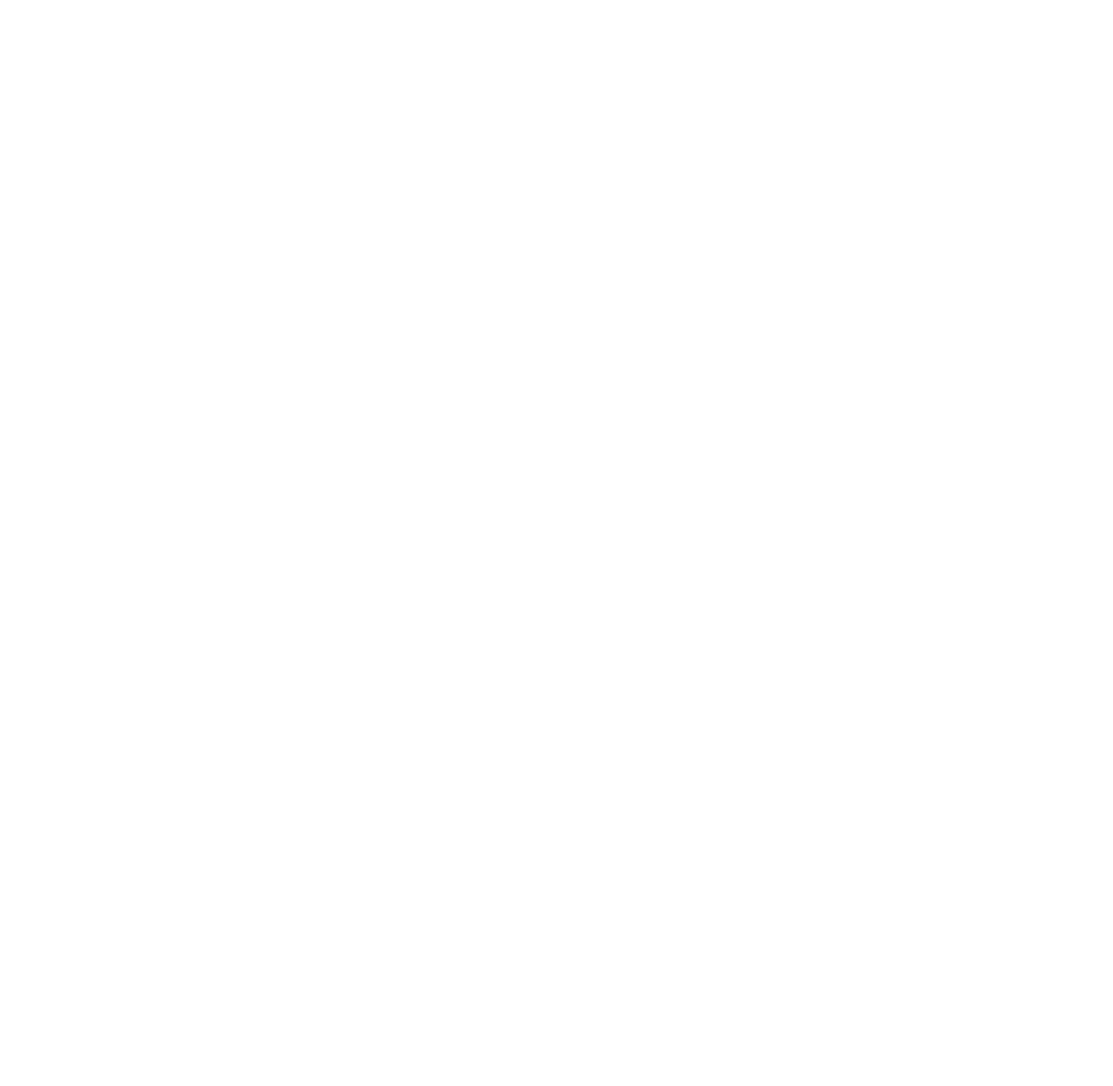
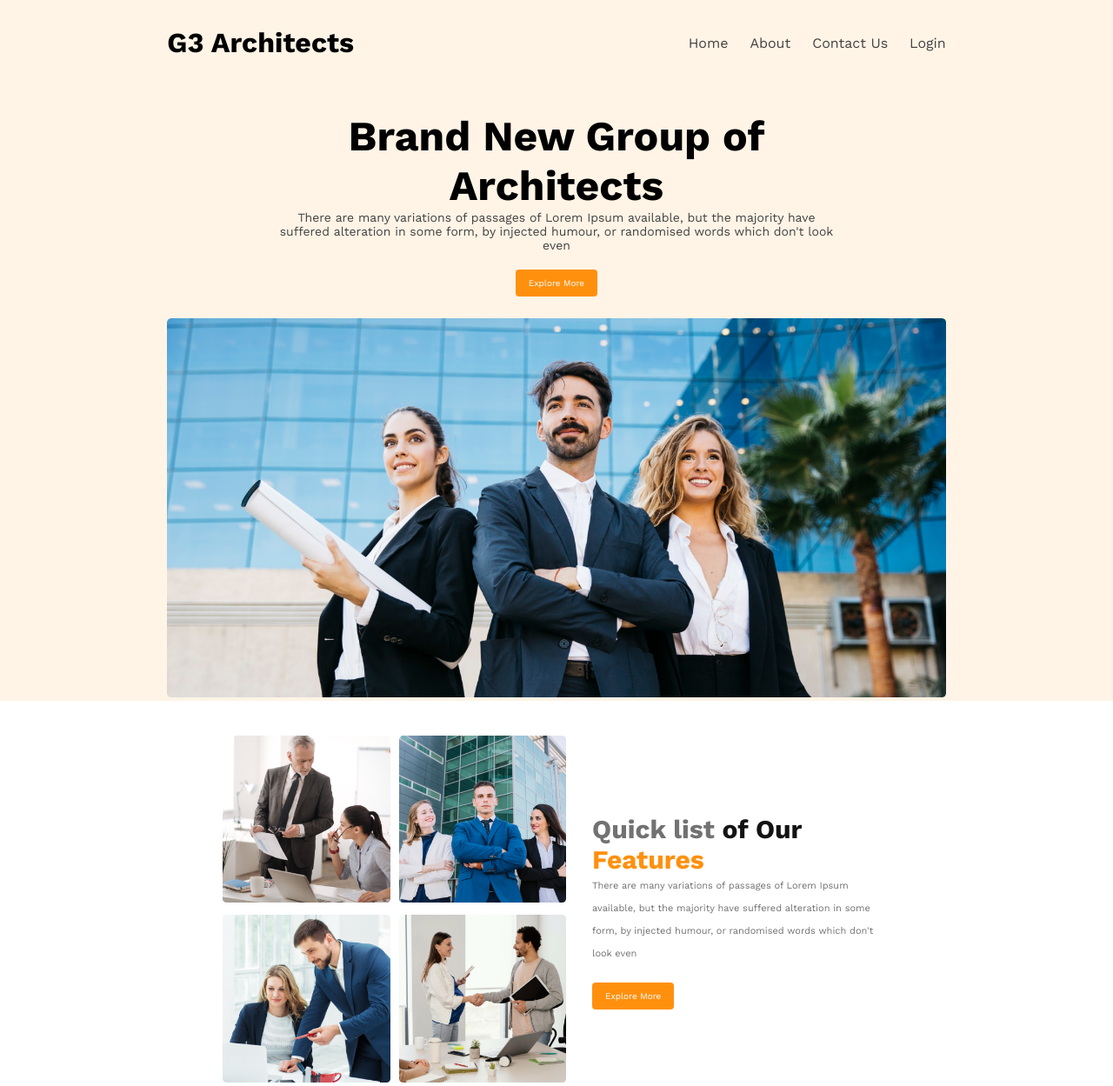
Before and after one commit to Soikat07/My-Assignment-02, a plain HTML site: page index.html in a window 1280 px wide. Shown: the whole page at 87% size. Before the commit the page ends 800 px from the top, so only its background shows below. Drawn offline with nearby package versions, Linux system fonts and the light colour scheme.

Commit message:
section-1 add

```diff
--- a/Styles/style.css
+++ b/Styles/style.css
@@ -0,0 +1,97 @@
+* {
+  box-sizing: border-box;
+  margin: 0;
+  padding: 0;
+  font-family: "Work Sans", sans-serif;
+}
+.primary-btn {
+  font-size: 10px;
+  color: white;
+  background-color: #ff900e;
+  font-family: 700px;
+  border-radius: 4px;
+  margin-top: 20px;
+  margin-bottom: 25px;
+  padding: 10px 15px;
+  border: none;
+}
+/* --------------
+Header style
+------------------ */
+.header {
+  background-color: rgba(255, 144, 14, 0.1);
+  width: 100%;
+}
+nav {
+  display: flex;
+  justify-content: space-around;
+  align-items: center;
+}
+.nav-title {
+  font-weight: 700px;
+  font-size: 2rem;
+  margin-top: 30px;
+}
+.lists {
+  margin-top: 30px;
+  display: flex;
+  list-style: none;
+  gap: 25px;
+  font-weight: 500;
+  font-size: 1em;
+  color: #424242;
+}
+.banner-details {
+  text-align: center;
+  padding: 60px 25% 0 25%;
+}
+.banner-title {
+  font-size: 3rem;
+}
+.banner-description {
+  font-size: 14px;
+  color: #424242;
+}
+.banner-img {
+  width: 100%;
+  padding: 0 15%;
+  margin-bottom: 40px;
+}
+
+/* ------------
+Main style
+--------------- */
+/* section-1 */
+.section-1{
+     display: flex;
+     gap: 30px;
+     padding: 0 20%;
+}
+.section-images{
+display: grid;
+grid-template-columns: repeat(2,1fr);
+gap: 10px;
+width: 150%;
+}
+.section-details{
+     width: 50%;
+}
+.section-1-title{
+     padding-top: 90px;
+color: #727272;
+font-weight: 700px;
+font-size: 30px;
+}
+.text-color{
+color:#131313;
+}
+.text-color-2{
+color:
+#FF900E;
+}
+.section-1-description{
+     font-weight: 400px;
+     color: #727272;
+     font-size: 11px;
+     line-height: 26px;
+}
--- a/index.html
+++ b/index.html
@@ -1,13 +1,64 @@
 <!DOCTYPE html>
 <html lang="en">
-<head>
-     <meta charset="UTF-8">
-     <meta http-equiv="X-UA-Compatible" content="IE=edge">
-     <meta name="viewport" content="width=device-width, initial-scale=1.0">
-     <title>Architect</title>
-     <link rel="stylesheet" href="Styles/style.css">
-</head>
-<body>
-
-</body>
+  <head>
+    <meta charset="UTF-8" />
+    <meta http-equiv="X-UA-Compatible" content="IE=edge" />
+    <meta name="viewport" content="width=device-width, initial-scale=1.0" />
+    <title>Architect</title>
+    <link rel="stylesheet" href="Styles/style.css" />
+    <!-- font style link -->
+    <link rel="preconnect" href="https://fonts.googleapis.com" />
+    <link rel="preconnect" href="https://fonts.gstatic.com" crossorigin />
+    <link
+      href="https://fonts.googleapis.com/css2?family=Open+Sans&family=Work+Sans:wght@400;700&display=swap"
+      rel="stylesheet"
+    />
+  </head>
+  <body>
+    <!-- Header start -->
+    <header class="header">
+      <nav>
+        <h3 class="nav-title">G3 Architects</h3>
+        <ul class="lists">
+          <li>Home</li>
+          <li>About</li>
+          <li>Contact Us</li>
+          <li>Login</li>
+        </ul>
+      </nav>
+      <div class="banner-details">
+        <h1 class="banner-title">Brand New Group of Architects</h1>
+        <p class="banner-description">
+          There are many variations of passages of Lorem Ipsum available, but
+          the majority have suffered alteration in some form, by injected
+          humour, or randomised words which don't look even
+        </p>
+        <button class="primary-btn">Explore More</button>
+      </div>
+      <div class="banner-img">
+        <img src="images/banner.png" width="100%" alt="" />
+      </div>
+    </header>
+    <!-- header end -->
+    <!---Main start -->
+    <main>
+      <section class="section-1">
+        <div class="section-images">
+          <div><img src="images/team1.png" alt="" width="100%"></div>
+          <div><img src="images/team2.png" alt="" width="100%"></div>
+          <div><img src="images/team3.png" alt="" width="100%"></div>
+          <div><img src="images/team4.png" alt="" width="100%"></div>
+        </div>
+        <div class="section-1-details">
+          <h3 class="section-1-title">Quick list <span- class="text-color">of Our</span> <span class="text-color-2">Features</span></h3>
+          <p class="section-1-description">
+            There are many variations of passages of Lorem Ipsum available, but
+            the majority have suffered alteration in some form, by injected
+            humour, or randomised words which don't look even
+          </p>
+          <button class="primary-btn">Explore More</button>
+        </div>
+      </section>
+    </main>
+  </body>
 </html>
```
